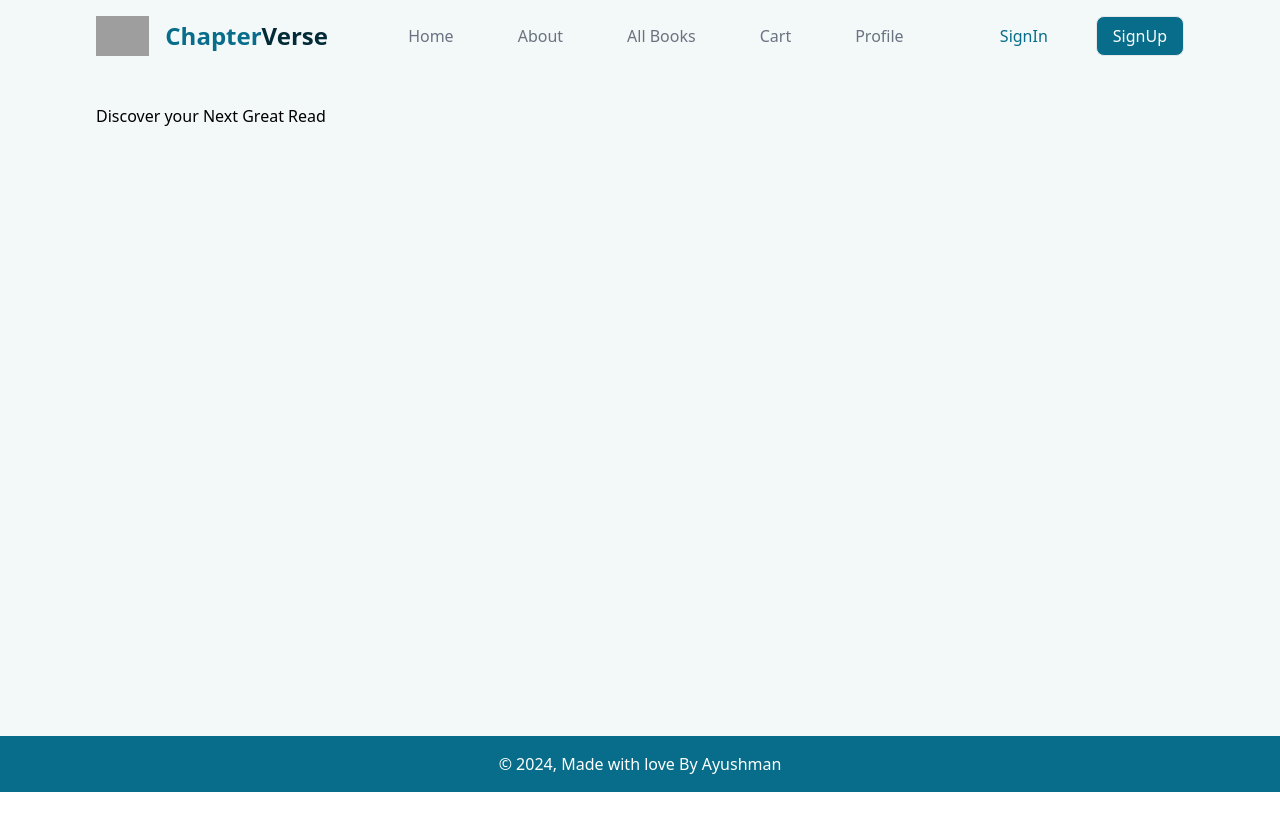
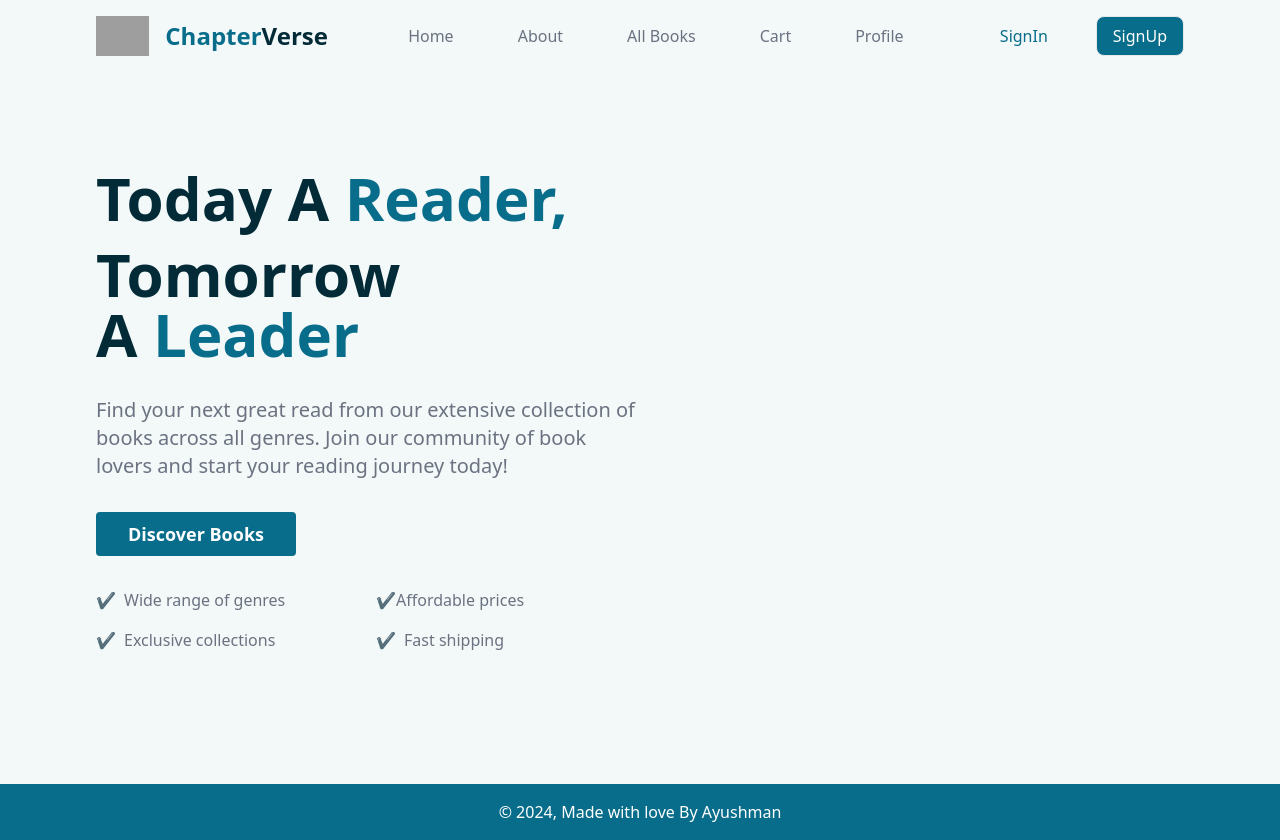
Before and after one commit to AyushmanSoni/ChapterVerse, a React (Create React App) app in the folder frontend/: page / in a window 1280 px wide. Before the commit the page ends 800 px from the top, so only its background shows below. Built offline with nearby package versions, Linux system fonts and the light colour scheme; grey boxes are pictures that could not be loaded.

Commit message:
coding frontend: add hero text and button

```diff
--- a/frontend/src/components/Home/Hero.jsx
+++ b/frontend/src/components/Home/Hero.jsx
@@ -3,8 +3,37 @@ import React from 'react'
 const Hero = () => {
   return (
     <div className='h-[75vh] '>
-        <div className='w-3/6'> <h1>Discover your Next Great Read</h1></div>
-        <div className='w-3/6'></div>
+        <div className='w-3/6 py-4 mt-12'> <h1 className='text-6xl font-bold text-[#032B37]'>Today A&nbsp;
+        <span className='text-[#086D8A]'>Reader,</span></h1></div>
+        <div className='w-3/6'> <h1 className='text-6xl font-bold text-[#032B37]'>Tomorrow A&nbsp;
+        <span className='text-[#086D8A]'>Leader</span></h1></div>
+        <div className='w-3/6'>
+            <p className='text-xl text-gray-500 mt-8 font-medium'>
+                Find your next great read from our extensive collection of books across all genres. Join our community of book lovers and start your reading journey today!
+            </p></div>
+        <div className='w-3/6 mt-8'>
+            <button className='bg-[#086D8A] text-white text-lg font-semibold py-2 px-8 rounded hover:bg-[#065b70]'>
+                Discover Books
+            </button>
+      </div>
+      <div className='w-3/6 mt-8 grid grid-cols-2 gap-4'>
+        <div className='flex items-center'>
+          <span className='text-green-500 mr-2'>✔️</span>
+          <span className='text-gray-500 font-medium'>Wide range of genres</span>
+        </div>
+        <div className='flex items-center'>
+          <span className='text-green-500 '>✔️</span>
+          <span className='text-gray-500 font-medium'>Affordable prices</span>
+        </div>
+        <div className='flex items-center'>
+          <span className='text-green-500 mr-2'>✔️</span>
+          <span className='text-gray-500 font-medium'>Exclusive collections</span>
+        </div>
+        <div className='flex items-center'>
+          <span className='text-green-500 mr-2'>✔️</span>
+          <span className='text-gray-500 font-medium'>Fast shipping</span>
+        </div>
+      </div>
     </div>
   )
 }
```
Also changed, not shown: frontend/src/components/Navbar/Navbar.jsx (+8 -4 lines).
